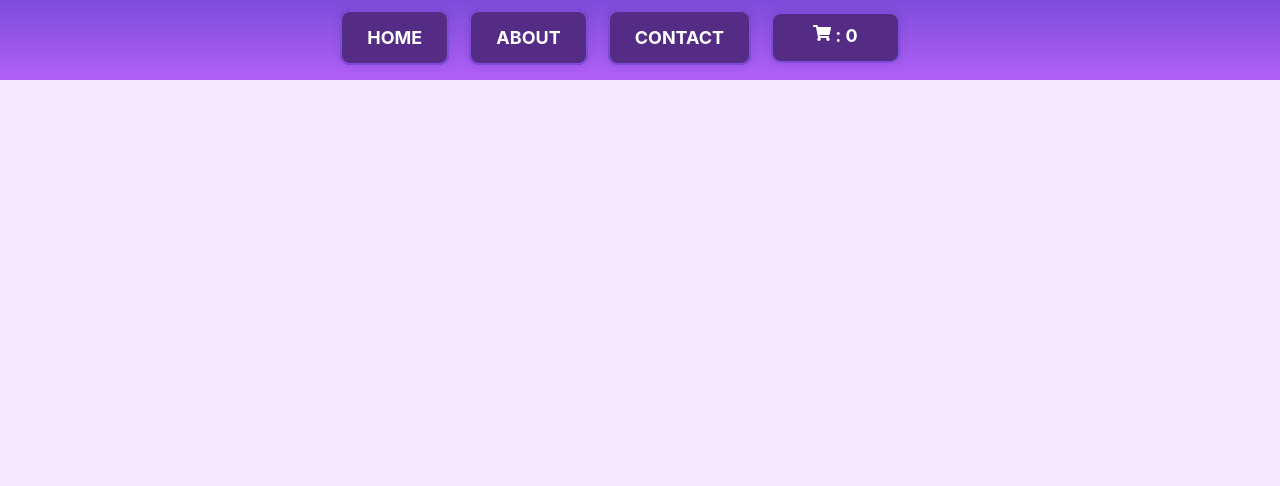
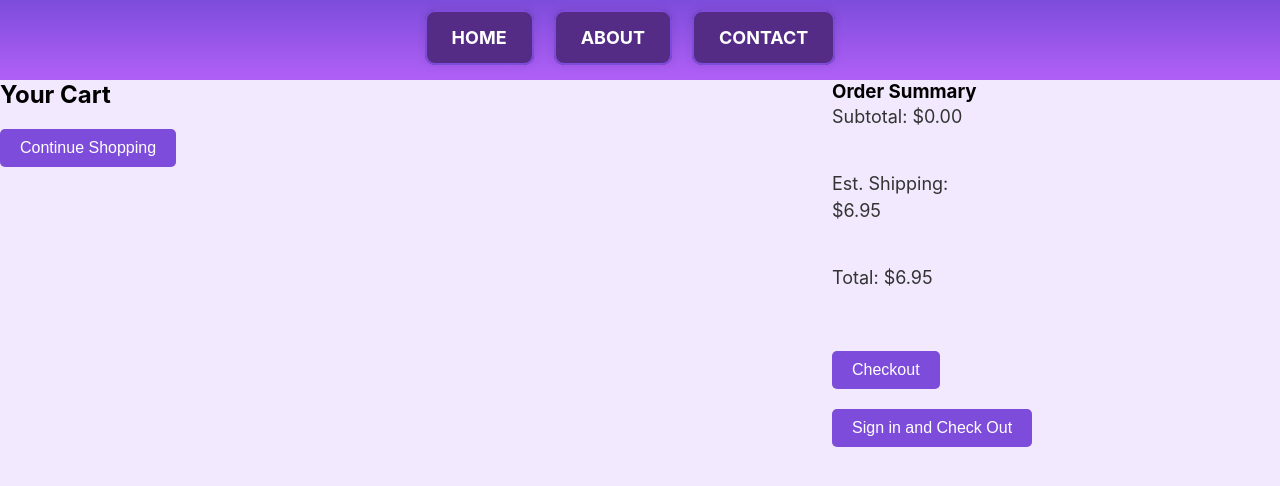
Before and after one commit to saad-khan-rind/E-Commerce-React, a React (Create React App) app: page /cart in a window 1280 px wide. Shown: the top 486 px of the page. Built offline with nearby package versions, Linux system fonts and the light colour scheme.

Commit message:
cart bugs fixed

```diff
--- a/src/App.css
+++ b/src/App.css
@@ -105,29 +105,20 @@ button {
   button:hover {
   background-color: #542c85;
   }
-  .cart-button {
-    color: #fff;
-    text-decoration: none;
-    font-size: 18px;
-    font-weight: bold;
-    text-transform: uppercase;
-    transition: all 0.3s ease;
-    padding: 10px 40px 15px;
-    border-radius: 10px;
-    border: 2px solid #7d4cdb;
-    background-color: #542c85;
-    box-shadow: 0px 0px 10px rgba(0, 0, 0, 0.1);
-    position: relative;
-    overflow: hidden;
-  }
 
+  /* App.css */
+.cart {
+  display: flex;
+  justify-content: space-between;
+}
 
-  .cart-button:hover {
-    color: #7d4cdb;
-    background-color: #fff;
-    border-color: #7d4cdb;
-    box-shadow: 0px 0px 10px rgba(0, 0, 0, 0.3);
-  }
+.cart-items {
+  width: 60%;
+}
+
+.order-summary {
+  width: 35%;
+}
 
 
   .search-bar {
--- a/src/App.js
+++ b/src/App.js
@@ -1,28 +1,66 @@
+import { useState, useEffect } from 'react';
 import './App.css';
-
 import { BrowserRouter, Routes, Route } from "react-router-dom";
 import HomePage from './components/HomePage';
 import AboutPage from './components/AboutPage';
 import ContactPage from './components/ContactPage';
 import NavBar from './components/NavBar';
-
-
-
+import Cart from './components/Cart';
+import NotImplemented from './components/NotImplemented';
 
 function App() {
+  const [cart, setCart] = useState([]);
+  useEffect(() => {
+    const savedCart = localStorage.getItem('cart');
+    if (savedCart) {
+      setCart(JSON.parse(savedCart));
+    }
+  }, []);
+
+  useEffect(() => {
+    localStorage.setItem('cart', JSON.stringify(cart));
+  }, [cart]);
+
+  const addToCart = (product, quantity) => {
+    setCart(prevCart => {
+      const existingProduct = prevCart.find(item => item.id === product.id);
+      if (existingProduct) {
+        return prevCart.map(item =>
+          item.id === product.id ? { ...item, quantity: item.quantity + quantity } : item
+        );
+      } else {
+        return [...prevCart, { ...product, quantity }];
+      }
+    });
+  };
+
+  const removeFromCart = (productId) => {
+    setCart(prevCart => prevCart.filter(item => item.id !== productId));
+  };
+
+  const clearCart = () => {
+    setCart([]);
+  };
+
+  const checkout = () => {
+    // ... logic to adjust the stock goes here ...
+    clearCart();
+  };
+
   return (
     <>
     <BrowserRouter basename="/">
-        <NavBar />
+      <NavBar cart={cart} removeFromCart={removeFromCart} clearCart={clearCart}/>
       <Routes>
-          <Route path="/" element={<HomePage />} />
+        <Route path="/" element={<HomePage addToCart={addToCart} />} />
+        <Route path="/cart" element={<Cart cart={cart} removeFromCart={removeFromCart} checkout={checkout} />} />
         <Route path="/about" element={<AboutPage />} />
         <Route path="/contact" element={<ContactPage />} />
+        <Route path="/NotImplemented" element={<NotImplemented />} />
       </Routes>
     </BrowserRouter>
   </>
   );
 }
 
-
 export default App;
--- /dev/null
+++ b/src/components/Cart.jsx
@@ -0,0 +1,29 @@
+// Cart.jsx
+import React from 'react';
+import { Link } from 'react-router-dom';
+import OrderSummary from './OrderSummary';
+
+const Cart = ({ cart, removeFromCart, checkout }) => (
+  <div className="cart">
+    <div className="cart-items">
+      <h2>Your Cart</h2>
+      {cart.map(item => (
+        <div key={item.id}>
+          <h3>{item.title}</h3>
+          <h4>Quantity: {item.quantity}</h4>
+          <button onClick={() => removeFromCart(item.id)}>Remove</button>
+        </div>
+      ))}
+      <Link to="/"><button>Continue Shopping</button></Link>
+    </div>
+    <div className="order-summary">
+      <OrderSummary cart={cart} />
+      <button onClick={checkout}>Checkout</button>
+      <div>
+      <Link to="/NotImplemented"><button>Sign in and Check Out</button></Link>
+      </div>
+    </div>
+  </div>
+);
+
+export default Cart;
--- a/src/components/HomePage.jsx
+++ b/src/components/HomePage.jsx
@@ -2,7 +2,7 @@ import { useState, useEffect } from 'react';
 import ProductDetail from './ProductDetail';
 import '../App.css';
 
-function HomePage() {
+function HomePage({ addToCart }) {
   const [products, setProducts] = useState([]);
   const [searchTerm, setSearchTerm] = useState('');
   const [selectedProduct, setSelectedProduct] = useState(null);
@@ -34,7 +34,7 @@ function HomePage() {
       </header>
       <main>
         {selectedProduct ? (
-          <ProductDetail productId={selectedProduct.id} />
+          <ProductDetail productId={selectedProduct.id} addToCart={addToCart} />
         ) : (
           <div className="product-grid">
             {filteredProducts.map(product => (
--- a/src/components/NavBar.jsx
+++ b/src/components/NavBar.jsx
@@ -1,24 +1,35 @@
 import '../App.css'
 import { FaShoppingCart } from 'react-icons/fa';
 import { Link } from 'react-router-dom';
+import { useState } from 'react';
 
-function NavBar() {
+function NavBar({ cart }) {
+  const [isCartVisible, setCartVisible] = useState(false);
+
+  const handleCartClick = () => {
+    if (cart.length > 0) {
+      setCartVisible(!isCartVisible);
+    } else {
+      setCartVisible(false);
+    }
+  };
 
   return (
     <>
       <header>
         <nav>
           <ul>
-
             <li><Link to='/' >Home</Link></li>
             <li><Link to="/about">About</Link></li>
             <li><Link to="/contact">Contact</Link></li>
-            <li>
+            {cart.length > 0 && (
               <li className="cart-button">
-                <FaShoppingCart />
-                <span className="cart-item-count">{' : 0'}</span>
+                <Link to="/cart">
+                  <FaShoppingCart />
+                  <span className="cart-item-count">{' : ' + cart.length}</span>
+                </Link>
               </li>
-            </li>
+            )}
           </ul>
         </nav>
       </header>
--- /dev/null
+++ b/src/components/NotImplemented.jsx
@@ -0,0 +1,15 @@
+import '../App.css'
+function NotImplemented (){
+    return(
+    <>
+
+    <main>
+    <h1>Welcome to my website!</h1>
+      <p>This is built by Saad Ullah Khan and still in progress.</p>
+    </main>
+    </>
+
+
+    );
+}
+export default NotImplemented;
--- /dev/null
+++ b/src/components/OrderSummary.jsx
@@ -0,0 +1,18 @@
+import React from 'react';
+
+const OrderSummary = ({ cart }) => {
+  const subtotal = cart.reduce((total, item) => total + item.price * item.quantity, 0);
+  const shipping = 6.95;
+  const total = subtotal + shipping;
+
+  return (
+    <div className="order-summary">
+      <h3>Order Summary</h3>
+      <p>Subtotal: ${subtotal.toFixed(2)}</p>
+      <p>Est. Shipping: ${shipping.toFixed(2)}</p>
+      <p>Total: ${total.toFixed(2)}</p>
+    </div>
+  );
+}
+
+export default OrderSummary;
--- a/src/components/ProductDetail.jsx
+++ b/src/components/ProductDetail.jsx
@@ -1,6 +1,6 @@
 import React, { useState, useEffect } from 'react';
 
-const ProductDetail = ({ productId }) => {
+const ProductDetail = ({ productId, addToCart }) => {
   const [product, setProduct] = useState(null);
   const [quantity, setQuantity] = useState(0);
 
@@ -19,9 +19,13 @@ const ProductDetail = ({ productId }) => {
     setQuantity(parseInt(value));
   }
 
-
-
-
+  const handleAddToCart = () => {
+    if (quantity > 0) {
+      addToCart(product, quantity);
+    } else {
+      alert("Quantity should be more than 0");
+    }
+  }
   return (
     <div>
       {product ? (
@@ -39,7 +43,7 @@ const ProductDetail = ({ productId }) => {
             <label htmlFor="price">Price:</label>
             <span id="price">{product.price}</span>
           </div>
-          <button >Add to Cart</button>
+          <button onClick={handleAddToCart}>Add to Cart</button>
         </>
       ) : (
         <p>Loading...</p>
```
Also changed, not shown: src/components/ShopingCart.jsx (deleted). Lines whose indentation alone changed are shown as unchanged.
